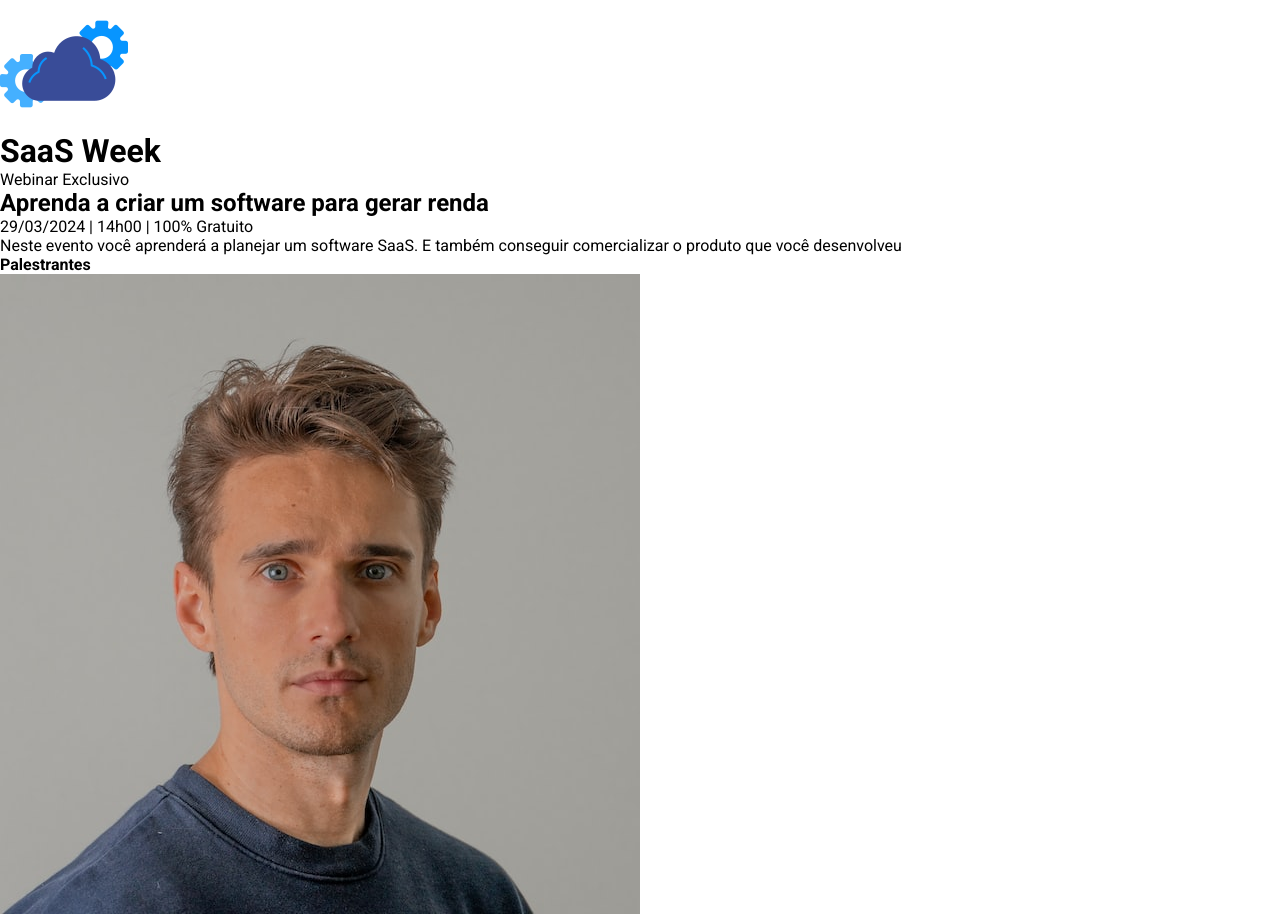
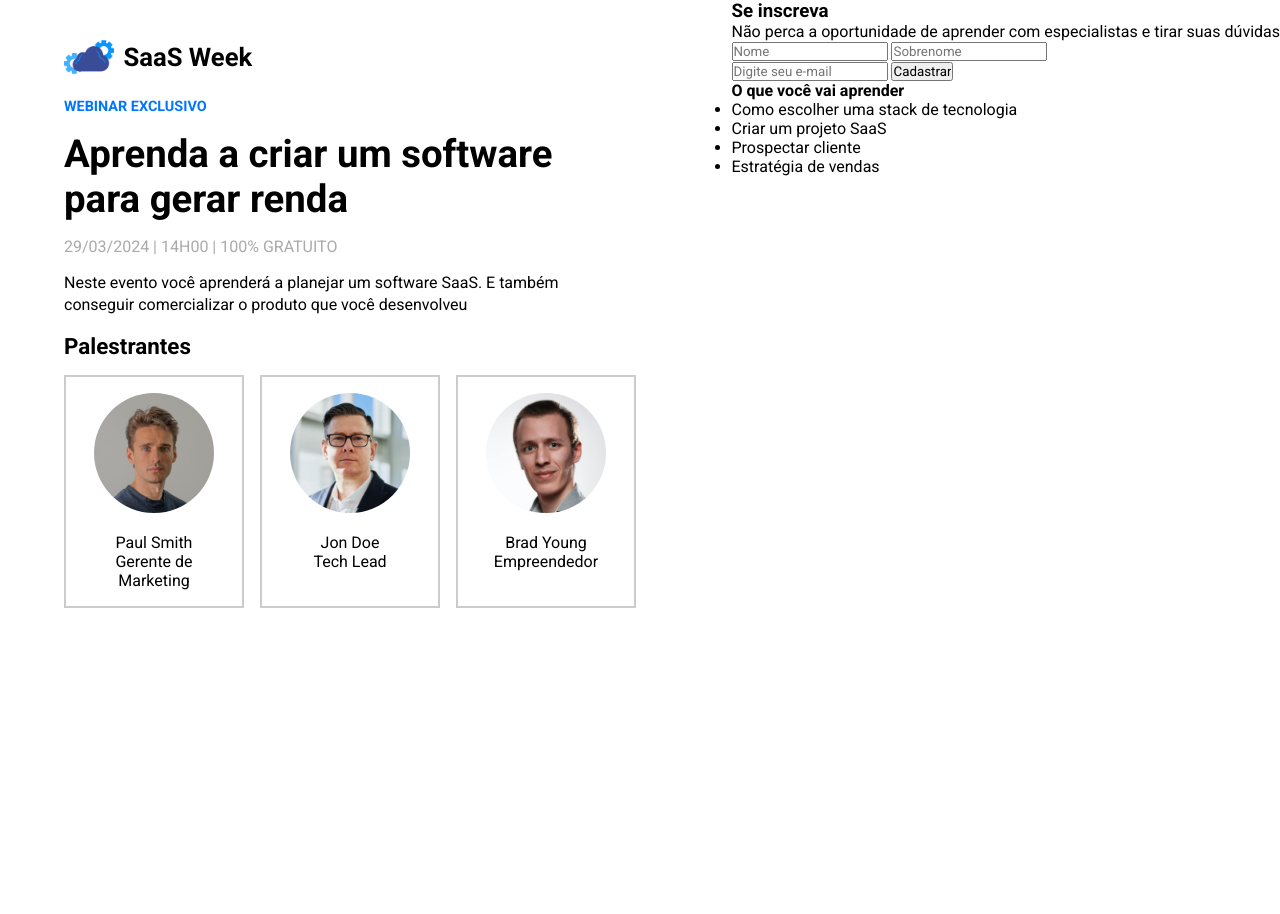
Before and after one commit to raphaelmarinhoo/Landing-Page-SaaS, a plain HTML site: page index.html in a window 1280 px wide. Shown: the top 914 px of the page. After the commit the page ends 800 px from the top, so only its background shows below. Drawn offline with Linux system fonts and the light colour scheme.

Commit message:
Add about container styles

```diff
--- a/css/style.css
+++ b/css/style.css
@@ -10,3 +10,81 @@ body {
   display: flex;
   flex-wrap: wrap;
 }
+
+/* Apresentação do Evento */
+#about-container {
+  flex: 1.4;
+  padding: 2rem 4rem;
+}
+
+#brand {
+  display: flex;
+  align-items: center;
+  font-size: 0.8rem;
+  margin-bottom: 1rem;
+}
+
+#brand img {
+  height: 50px;
+  margin-right: 0.6rem;
+}
+
+#exclusive {
+  text-transform: uppercase;
+  color: #0075ff;
+  font-weight: bold;
+  font-size: 0.9rem;
+  margin-bottom: 1rem;
+}
+
+#about-container h2 {
+  font-size: 2.4rem;
+  max-width: 500px;
+  margin-bottom: 1rem;
+}
+
+#date {
+  text-transform: uppercase;
+  color: #aaa;
+  margin-bottom: 1rem;
+}
+
+#description {
+  max-width: 500px;
+  margin-bottom: 1rem;
+  line-height: 1.4rem;
+}
+
+#about-container h4 {
+  font-size: 1.4rem;
+  margin-bottom: 1rem;
+}
+
+#users-container {
+  display: flex;
+  flex-wrap: wrap;
+  gap: 1rem;
+}
+
+.user-card {
+  border: 2px solid #ccc;
+  padding: 1rem;
+  width: 180px;
+  text-align: center;
+}
+
+.user-card img {
+  width: 120px;
+  border-radius: 50%;
+  margin-bottom: 1rem;
+}
+
+.user-card .user-name {
+  font-weight: bold;
+  margin-bottom: 0.6rem;
+}
+
+.user-card .user-role {
+  color: #aaa;
+  font-size: 0.9rem;
+}
```
